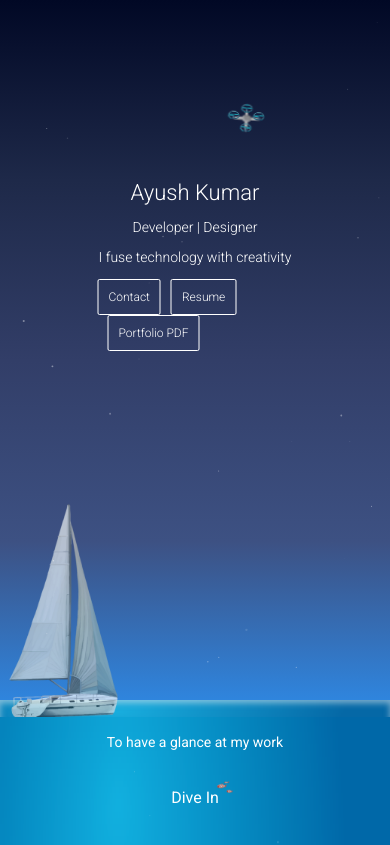
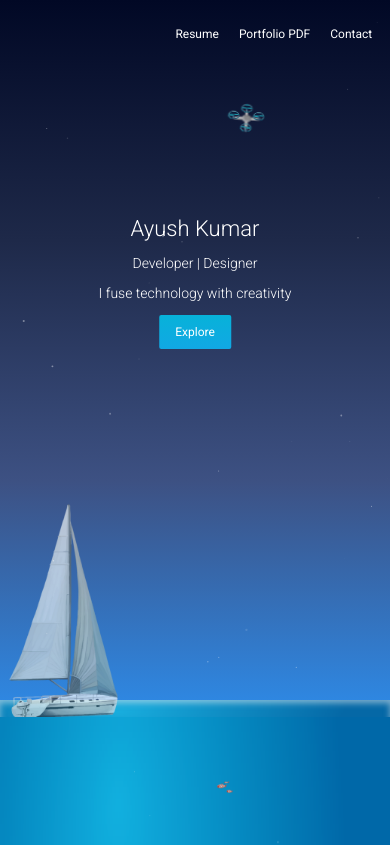
Before and after one commit to jkayushkumar/porttest, a plain HTML site: page index.html in a window 390 px wide. Shown: the top 845 px of the page. Drawn offline with Linux system fonts and the light colour scheme.

Commit message:
UI update

```diff
--- a/css/style.css
+++ b/css/style.css
@@ -3,6 +3,7 @@
     --theme1-c-hover:#FEFEFE; --theme1-c-active:#FFFFFF;
     --paper1:#F2F2F2; --paper2:#D9D9D9; --paper3:#BFBFBF; --paper4:#595859;--paper5:#0D0D0D;
     --sea1:#07B2D9; --sea2:#11a8e4; --sea3:#0568A6; --sea4:#022340; --sea5:#011322;
+    --btn:#24990F;--btnHover:#2EE60E;
 }
 body{
     overflow:hidden;
@@ -10,9 +11,7 @@ body{
     font-family:Roboto,'Open Sans','Source Sans Pro','Work Sans','Segoe UI', Tahoma, sans-serif;
     font-size: 14px;font-weight: 400;
 }
-input,textarea,button,select,a,div,img {
-    -webkit-tap-highlight-color: rgba(0,0,0,0);
-}
+input,textarea,button,select,a,div,img {-webkit-tap-highlight-color: rgba(0,0,0,0);}
 section{overflow: hidden;}
 .whoAmI{
     position: absolute;top:25%;
@@ -23,73 +22,16 @@ section{overflow: hidden;}
     font-weight: 300;
     color: var(--theme1-c-active);
 }
-.head{
-    font-size: 24px;
-}
-.subhead
-{
-    font-size: 28px;
-}
+.head{font-size: 24px;}
+.subhead{font-size: 28px;}
 .intro{
     font-size: 16px;
     text-align: justify;
 }
-.quickLinks{
-    position: absolute;
-    left: 50%;transform: translateX(-50%);
-    min-width: fit-content;
-}
-#contact{
-    float: left;padding: 10px;
-    border: 0.5px solid var(--theme1-c-active);
-    color: var(--theme1-c-active);
-    font-size: 16px;
-    text-align: center;
-    display: flex;justify-content: center;
-    cursor: pointer;
-    border-radius: 2px;
-}
-
-#resume{
-    float: left;margin-left: 10px;padding: 10px;
-    border: 0.5px solid var(--theme1-c-active);
-    color: var(--theme1-c-active);
-    font-size: 16px;
-    text-align: center;
-    display: flex;justify-content: center;
-    cursor: pointer;
-    border-radius: 2px;
-}
-#portfolio{
-    float: left;margin-left: 10px;padding: 10px;
-    border: 0.5px solid var(--theme1-c-active);
-    color: var(--theme1-c-active);
-    font-size: 16px;
-    text-align: center;
-    display: flex;justify-content: center;
-    cursor: pointer;
-    border-radius: 2px;
-}
-.ripple {
-    background-position: center;
-    transition: background 0.8s;
-}
-    .ripple:hover {
-        background:var(--sea3) radial-gradient(circle, transparent 1%,var(--sea3) 1%) center/15000%;
-        border: 0px;
-    }
-    .ripple:active {
-        background-color:var(--sea2);
-        background-size: 100%;
-        transition: background 0s;
-        border: 0px;
-    }
-
 #surface{
     position: absolute;z-index: 0;
     height: 85.5%;width: 100%;top: 0;
-    /* background-image: url("../images/web/sky.png"); */
-    background-image: linear-gradient(#010825,#1e2949,#323e68,#3d5183,#2d8cea);
+    background-image: linear-gradient(#010825,#1e2949,#3d5183,#2d8cea);
     background-size: 100% 100%;
     background-repeat: no-repeat;
     background-position: center;
@@ -98,7 +40,6 @@ section{overflow: hidden;}
     position: absolute;z-index: -2;
     height: 3%;width: 100%;bottom: 0;
     background-image: url("../images/web/surfaceWave.png");
-    /* background-color: #C0B2A7; */
     background-size: 100% 100%;
     background-repeat: no-repeat;
     background-position: center;
@@ -111,9 +52,7 @@ section{overflow: hidden;}
     content: url("../images/web/sailboat.png");
     opacity: 0.7;
 }
-.noSeaSurface{
-    top: 0;
-}
+.noSeaSurface{top: 0;}
 #sea{
     position: absolute;z-index: 1;
     width: 100%;
@@ -123,7 +62,8 @@ section{overflow: hidden;}
     background-size: 100% 100%;
 }
 #depth1{
-    height: 101vh;width: 100%;
+    height: 101vh;
+    width: 100%;
 }
 #join12{
     position: absolute;z-index: -1;
@@ -132,7 +72,8 @@ section{overflow: hidden;}
     background-color: var(--sea3);
 }
 #depth2{
-    height: 101vh;width: 100%;
+    height: 101vh;
+    width: 100%;
 }
 #join23{
     position: absolute;z-index: -1;
@@ -141,11 +82,10 @@ section{overflow: hidden;}
     background-color: var(--sea4);
 }
 #depth3{
-    height: 101vh;width: 100%;
+    height: 101vh;
+    width: 100%;
 }
-.ontop{
-    padding: 10px;
-}
+.ontop{padding: 10px;}
 .droplets1{
     position: absolute;top: 0;
     background-image:url("../images/web/webDepth1.png");
@@ -165,37 +105,58 @@ section{overflow: hidden;}
     background-image: linear-gradient(var(--sea4),var(--sea5));
     background-size: 100% 100%;
 }
-#go{
-    position: fixed; z-index:2;
-    padding: 10px;bottom: 8%;
-    left: 50%;transform: translateX(-50%);
-    width: 80%;
-    font-size: 16px;
-    font-weight: 400;
-    color: var(--theme1-c-active);
-    text-align: center;
-}
-#diveIn{
+.dive{
     position: fixed;z-index: 2;cursor: pointer;
-    padding: 12px;bottom:3%;
+    padding: 10px;
     left: 50%;transform: translateX(-50%);
     color: var(--theme1-c-active);
     display: flex;text-align: center;justify-content: center;
     font-size: 16px;
     border-radius: 2px;
-}
-#diveOut{
-    position: fixed;z-index: 2;cursor: pointer;
-    padding: 12px;top:3%;
+    font-weight: 400;
+ }
+#diveIn{bottom:2%;}
+#diveOut{top:2%;}
+.noClick{pointer-events:none;}
+.explore{
+    position: absolute;
     left: 50%;transform: translateX(-50%);
-    color: var(--theme1-c-active);
-    display: flex;text-align: center;justify-content: center;
-    font-size: 16px;
+    min-width: fit-content;
+    background-image: linear-gradient(var(--sea1),var(--sea2));
     border-radius: 2px;
 }
-.noClick{
-    pointer-events:none;
+.quickLinks{
+    position: fixed;z-index: 3;
+    right: 2%;top: 2%;
+    min-width: fit-content;
 }
+.quickLinkTab{
+    float: left;padding: 10px;
+    /* border: 0.5px solid var(--theme1-c-active); */
+    color: var(--theme1-c-active);
+    font-size: 16px;
+    font-weight: 400;
+    text-align: center;
+    display: flex;justify-content: center;
+    cursor: pointer;
+    border-radius: 2px;
+}
+/* #contact{margin-left: 10px;}
+#portfolio{margin-left: 10px;} */
+.ripple {
+    background-position: center;
+    transition: background 0.6s;
+}
+    .ripple:hover {
+        background:var(--sea2) radial-gradient(circle, transparent 1%,var(--sea2) 1%) center/15000%;
+        border: 0px;
+    }
+    .ripple:active {
+        background-color:var(--sea3);
+        background-size: 100%;
+        transition: background 0s;
+        border: 0px;
+    }
 .particles-js-canvas-el { z-index: 1; }
 
 /* mobile portrait */
@@ -205,27 +166,18 @@ section{overflow: hidden;}
     #sailboat{height: 30%;}
     .whoAmI{
         font-size: 22px;
-        top: 25%;
+        top: 30%;
     }
-    .head{
-        font-size: 14px;
-    }
-    .subhead
-    {
-        font-size: 16px;
-
-    }
+    .head{font-size: 14px;}
+    .subhead{font-size: 16px;}
     .intro{
         font-size: 12px;
         text-align: justify;
     }
-    #go{
-        font-size: 14px;
-        bottom: 10%;
-    }
-    #contact{font-size: 12px;}
-    #resume{font-size: 12px;}
-    #portfolio{font-size: 12px;}
+    .quickLinkTab{font-size: 12px;}
+    .dive{font-size: 12px;}
+    #diveIn{left: 2%;transform: translateX(0);}
+    #diveOut{left: 2%;transform: translateX(0);}
 }
 /* mobile landscape, tab */
 @media only screen and (min-width: 568px) and (max-width: 1024px) {
@@ -233,23 +185,13 @@ section{overflow: hidden;}
         font-size: 22px;
         top: 20%;
     }
-    .head{
-        font-size: 14px;
-    }
-    .subhead
-    {
-        font-size: 16px;
-
+    .head{font-size: 14px;}
+    .subhead{font-size: 16px;
     }
     .intro{
         font-size: 12px;
         text-align: justify;
     }
-    #go{
-        font-size: 14px;
-        bottom: 10%;
-    }
-    #contact{font-size: 12px;}
-    #resume{font-size: 12px;}
-    #portfolio{font-size: 12px;}
+    .quickLinkTab{font-size: 12px;}
+    .dive{font-size: 12px;}
 }
--- a/index.html
+++ b/index.html
@@ -24,15 +24,18 @@
         </script>
     </head>
     <body ontouchstart="">
+        <div class="quickLinks">
+            <div id="resume" class="quickLinkTab ripple" onclick="showResumeModal()"">Resume</div>
+            <div id="portfolio" class="quickLinkTab ripple">Portfolio PDF</div>
+            <div id="contact" class="quickLinkTab ripple" onclick="showContactModal()">Contact</div>
+        </div>
         <div id="surface">
             <div class="whoAmI">Ayush Kumar
                 <p class="head">Developer | Designer</p>
                 <p class="head">I fuse technology with creativity</p>
                 <P class="intro noDisplay"></p>
-                <div class="quickLinks">
-                    <div id="contact" class="ripple" onclick="showContactModal()">Contact</div>
-                    <div id="resume" class="ripple" onclick="showResumeModal()"">Resume</div>
-                    <div id="portfolio" class="ripple">Portfolio PDF</div>
+                <div class="explore">
+                    <div class="quickLinkTab ripple" onclick="diveIN()">&nbsp;&nbsp;Explore&nbsp;&nbsp;</div>
                 </div>
             </div>
             <div class="seaWave"></div>
@@ -82,9 +85,8 @@
             </div>
         </div>
         <script src="js/rain.js"></script>
-        <div id="go">To have a glance at my work</div>
-        <div id="diveOut"onclick="diveOUT()" class="noDisplay">Dive Out</div>
-        <div id="diveIn"onclick="diveIN()">Dive In</div>
+        <div id="diveOut"onclick="diveOUT()" class="dive ripple noDisplay">Dive Out</div>
+        <div id="diveIn"onclick="diveIN()" class="dive ripple noDisplay">Dive In</div>
         <div id="sea">
             <div id="depth1" class="droplets1">
                 <div id="fishLV1" class="goldfish"></div>
--- a/js/index.js
+++ b/js/index.js
@@ -17,7 +17,7 @@ function diveIN()
         var depth3=(document.getElementById("depth3").classList.contains("ontop"));
         if(!depth1 && !depth2 && !depth3)
         {
-            document.getElementById("go").classList.add("noDisplay");
+            // document.getElementById("go").classList.add("noDisplay");
             document.getElementById("depth1").classList.add("ontop");
             document.getElementById("depth2").classList.remove("ontop");
             document.getElementById("depth3").classList.remove("ontop");
@@ -27,6 +27,7 @@ function diveIN()
                 document.getElementById("surface").classList.add("noDisplay");
                 document.getElementById("diveOut").classList.remove("noDisplay");
                 document.getElementById("diveIn").classList.remove("noClick");
+                document.getElementById("diveIn").classList.remove("noDisplay");
                 updatingCSS=false;
             },1500);
 
@@ -83,11 +84,11 @@ function diveOUT()
             document.getElementById("depth2").classList.remove("ontop");
             document.getElementById("depth3").classList.remove("ontop");
             document.getElementById("diveOut").classList.add("noDisplay");
-            document.getElementById("diveIn").classList.remove("noDisplay");
+            document.getElementById("diveIn").classList.add("noDisplay");
+            // document.getElementById("diveIn").classList.remove("noDisplay");
             $('html, body').animate({scrollTop: $("#surface").offset().top}, 1500);
             window.setTimeout(function (){
                 document.getElementsByTagName('meta')["theme-color"].content = "#010825";
-                document.getElementById("go").classList.remove("noDisplay");
                 document.getElementById("diveOut").classList.remove("noClick");
                 updatingCSS=false;
             },1500);
```
